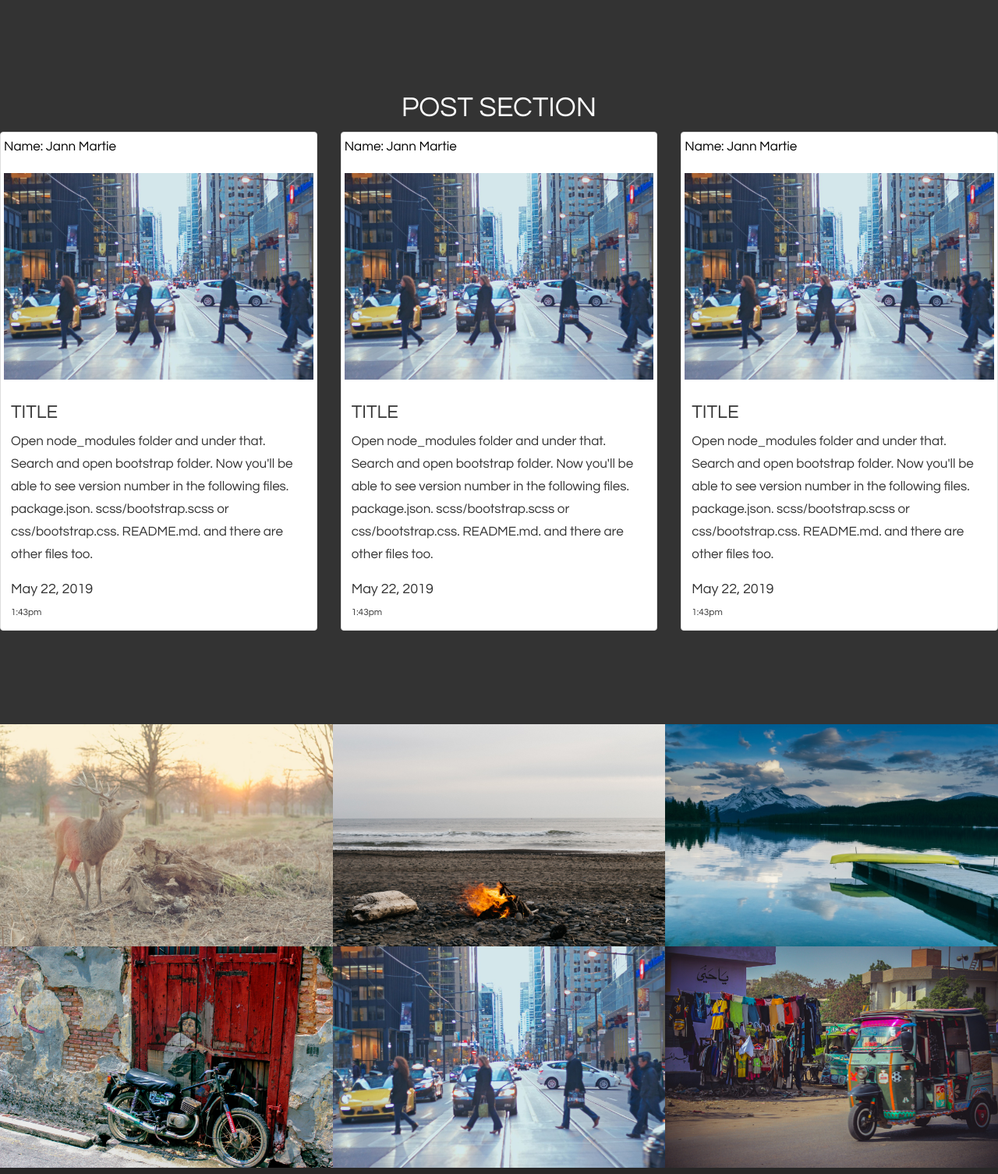
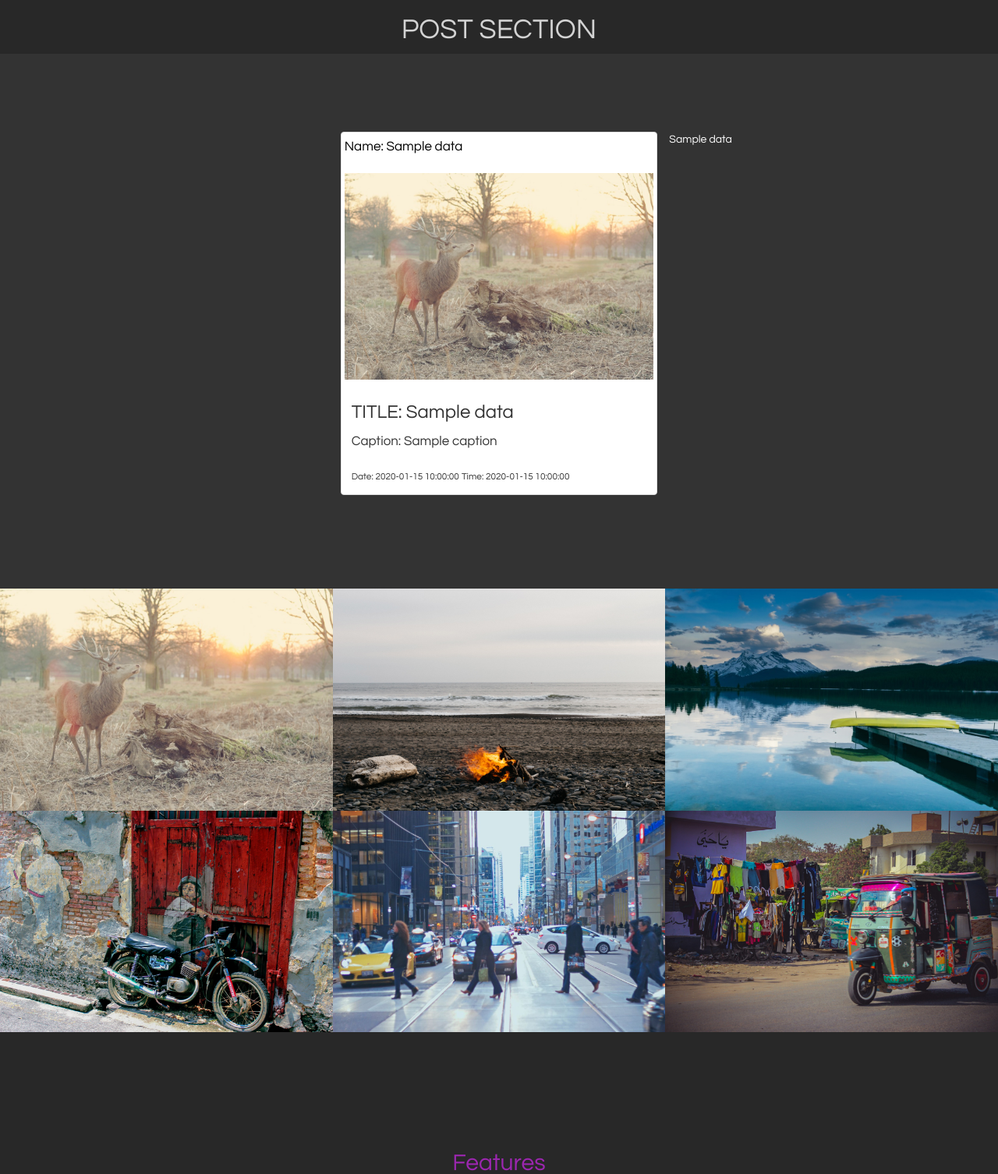
Before and after one commit to jcelis13/Blog-, a CodeIgniter app: the page made by application/views/pages/main.php in a window 1280 px wide. Shown: the part 801-2307 px from the top of the page at 78% size. Run offline with CodeIgniter, Linux system fonts and the light colour scheme; the template is opened without the code that fills it: most values are stand-ins (such as "Sample title", 1, 10 or a date in 2020); some web fonts are replaced.

Commit message:
Modify blog

```diff
--- a/application/config/config.php
+++ b/application/config/config.php
@@ -22,7 +22,7 @@
 | a PHP script and you can easily do that on your own.
 |
 */
-$config['base_url'] = 'http://localhost:8080/blogging';
+$config['base_url'] = 'http://localhost/blog';
 
 /*
 |--------------------------------------------------------------------------
--- a/application/views/pages/main.php
+++ b/application/views/pages/main.php
@@ -73,7 +73,7 @@
 
 				<br><br>
 					<center><h2>BLOG</h2></center>
-			<form method="post" action="<?php echo site_url('user/insert_blog');?>">
+			<form method="post" action="<?php echo site_url('user/insert_blog');?>" enctype="multipart/form-data">
 					<div class="form-row" style="margin-left: 500px;">
 
 
@@ -88,7 +88,8 @@
 						<label style="color: red"><?php echo form_error('caption'); ?></label>
 						<textarea style="height: 200px;" class="form-control" placeholder="write your caption here......" name="caption" size="20" value="<?php echo set_value('caption');?>"   ></textarea>
 						<br>
-
+						<input type="file" name="userFile">
+                        <br>
 						<button type="submit" name="submit" value="Send" class="btn btn-success" style="margin-right: 400px;border-radius: 2px;">Submit</button>
 
 
@@ -101,59 +102,46 @@
 
 
     </header>
+<center><h1>POST SECTION</h1></center>
+    <section class="bg-primary" id="one">
 
-    <section class="bg-primary" id="one">
-    		<center><h1>POST SECTION</h1></center>
+    <?php
+                foreach($data as $row){
 
+             ?>
     		 <div class="row">
 
 
 					  <div class="col-lg-4">
+
+					  </div>
+
+
+    		      <?php $holder = $row->picname;
+
+                    echo $holder;
+                  ?>
+					  <div class="col-lg-4">
 					    <div class="thumbnail">
-					    	<p style="color: black">Name: Jann Martie</p>
-					      <img src="<?php echo base_url('assets/city.jpg');?>">
+					    	<p style="color: black">Name: <?php echo $row->usersname;?></p>
+					      <img src="<?php echo base_url('assets/deer.jpg');?>">
 					      <div class="caption">
-					        <h3>TITLE</h3>
-					        <p> Open node_modules folder and under that. Search and open bootstrap folder. Now you'll be able to see version number in the following files. package.json. scss/bootstrap.scss or css/bootstrap.css. README.md. and there are other files too.</p>
-
-					        <h4>May 22, 2019</h4>
-					        <small>1:43pm</small>
+					        <h3>TITLE: <?php echo $row->title;?> </h3>
+					        <p>Caption:  <?php echo $row->caption;?></p>
+					        <small>Date:  <?php echo $row->date;?></small>
+					        <small>Time:  <?php echo $row->time;?></small>
 
 					      </div>
 					    </div>
 					  </div>
 
 
+					  <div class="col-lg-4">
 
-					  <div class="col-lg-4">
-					    <div class="thumbnail">
-					    	<p style="color: black">Name: Jann Martie</p>
-					      <img src="<?php echo base_url('assets/city.jpg');?>">
-					      <div class="caption">
-					        <h3>TITLE</h3>
-					        <p> Open node_modules folder and under that. Search and open bootstrap folder. Now you'll be able to see version number in the following files. package.json. scss/bootstrap.scss or css/bootstrap.css. README.md. and there are other files too.</p>
-					        <h4>May 22, 2019</h4>
-					        <small>1:43pm</small>
-
-					      </div>
-					    </div>
-					  </div>
-					  <div class="col-lg-4">
-					    <div class="thumbnail">
-					    	<p style="color: black">Name: Jann Martie</p>
-					      <img src="<?php echo base_url('assets/city.jpg');?>">
-					      <div class="caption">
-					        <h3>TITLE</h3>
-					        <p> Open node_modules folder and under that. Search and open bootstrap folder. Now you'll be able to see version number in the following files. package.json. scss/bootstrap.scss or css/bootstrap.css. README.md. and there are other files too.</p>
-					        <h4>May 22, 2019</h4>
-					        <small>1:43pm</small>
-
-					      </div>
-					    </div>
 					  </div>
 
 			</div>
-
+		  <?php }?>
 
     </section>
 
--- a/application/views/pages/registration.php
+++ b/application/views/pages/registration.php
@@ -1,5 +1,5 @@
 <br><div class="container">
-		<form method="post" action="<?php echo site_url('user/registration');?>">
+		<form method="post" action="<?php site_url('user/registration');?>">
 				<center><h2>REGISTRATION</h2></center>
 				<br>
 
```
Also changed, not shown: application/controllers/user.php (+61 -40 lines), application/models/blog_model.php (added, +22 -0 lines), application/models/users_model.php (+10 -17 lines), uploads/39.jpg (added), uploads/40.jpg (added), uploads/41.jpg (added).
